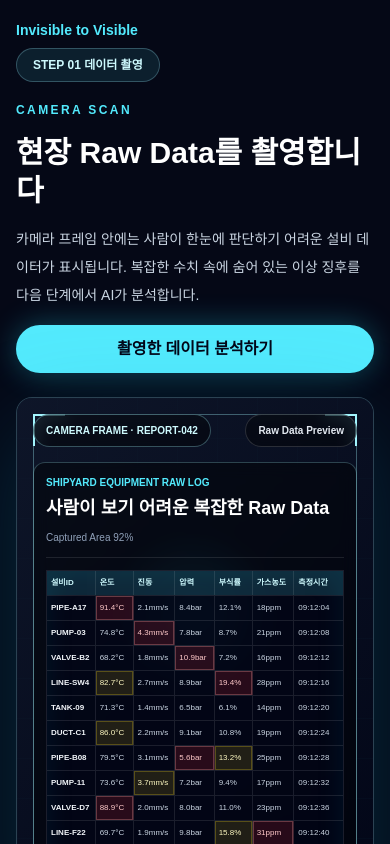
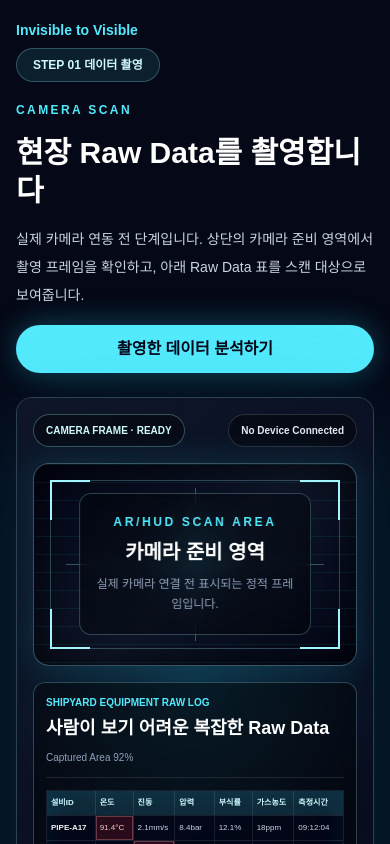
Before and after one commit to rladhEKd/invisible-to-visible, a Next.js app: page /scan in a window 390 px wide. Shown: the top 844 px of the page. Built offline with nearby package versions, Linux system fonts and the light colour scheme.

Commit message:
Refine responsive layout and scan camera frame

```diff
--- a/app/scan/page.tsx
+++ b/app/scan/page.tsx
@@ -99,9 +99,9 @@ export default function ScanPage() {
               현장 Raw Data를 촬영합니다
             </h1>
             <p className="text-sm leading-7 text-slate-300 md:text-base md:leading-8">
-              카메라 프레임 안에는 사람이 한눈에 판단하기 어려운 설비 데이터가
-              표시됩니다. 복잡한 수치 속에 숨어 있는 이상 징후를 다음 단계에서
-              AI가 분석합니다.
+              실제 카메라 연동 전 단계입니다. 상단의 카메라 준비 영역에서
+              촬영 프레임을 확인하고, 아래 Raw Data 표를 스캔 대상으로
+              보여줍니다.
             </p>
             <Link
               href="/analyzing"
@@ -111,20 +111,45 @@ export default function ScanPage() {
             </Link>
           </section>
 
-          <section className="relative min-h-[520px] overflow-hidden rounded-2xl border border-cyan-200/25 bg-slate-950 shadow-[0_30px_100px_rgba(8,145,178,0.24)] sm:min-h-[620px] sm:rounded-[28px]">
+          <section className="relative overflow-hidden rounded-2xl border border-cyan-200/25 bg-slate-950 p-4 shadow-[0_30px_100px_rgba(8,145,178,0.24)] sm:rounded-[28px] sm:p-6">
             <div className="absolute inset-0 bg-[linear-gradient(rgba(34,211,238,0.08)_1px,transparent_1px),linear-gradient(90deg,rgba(34,211,238,0.08)_1px,transparent_1px)] bg-[size:40px_40px]" />
-            <div className="absolute inset-0 bg-[radial-gradient(circle_at_50%_42%,rgba(34,211,238,0.16),transparent_24%),linear-gradient(135deg,rgba(15,23,42,0.92),rgba(2,6,23,0.72))]" />
+            <div className="absolute inset-0 bg-[radial-gradient(circle_at_50%_28%,rgba(34,211,238,0.16),transparent_25%),linear-gradient(135deg,rgba(15,23,42,0.92),rgba(2,6,23,0.72))]" />
 
-            <div className="absolute left-4 right-4 top-4 z-10 flex items-center justify-between gap-2 text-[10px] font-semibold text-cyan-100 sm:left-6 sm:right-6 sm:top-6 sm:text-xs">
+            <div className="relative space-y-4 sm:space-y-5">
+              <div className="flex items-center justify-between gap-2 text-[10px] font-semibold text-cyan-100 sm:text-xs">
                 <span className="rounded-full border border-cyan-200/30 bg-black/40 px-3 py-2 backdrop-blur sm:px-4">
-                CAMERA FRAME · REPORT-042
+                  CAMERA FRAME · READY
                 </span>
                 <span className="rounded-full border border-white/15 bg-black/40 px-3 py-2 text-slate-200 backdrop-blur sm:px-4">
-                Raw Data Preview
+                  No Device Connected
                 </span>
               </div>
 
-            <div className="absolute inset-4 top-16 rounded-xl border border-cyan-200/25 bg-black/42 p-3 backdrop-blur-sm sm:inset-10 sm:top-20 sm:rounded-2xl sm:p-4">
+              <div className="relative aspect-[16/10] w-full overflow-hidden rounded-2xl border border-cyan-200/30 bg-[radial-gradient(circle_at_50%_45%,rgba(34,211,238,0.12),transparent_30%),linear-gradient(135deg,#020617,#0f172a_52%,#020617)] shadow-[inset_0_0_50px_rgba(0,0,0,0.8),0_0_34px_rgba(34,211,238,0.16)] sm:aspect-[16/7]">
+                <div className="absolute inset-0 bg-[linear-gradient(rgba(34,211,238,0.08)_1px,transparent_1px)] bg-[size:100%_18px]" />
+                <div className="absolute inset-x-8 top-1/2 h-px bg-cyan-200/30" />
+                <div className="absolute inset-y-6 left-1/2 w-px bg-cyan-200/30" />
+
+                <div className="absolute inset-4 border border-cyan-200/25" />
+                <div className="absolute left-4 top-4 h-10 w-10 border-l-2 border-t-2 border-cyan-200 sm:h-14 sm:w-14" />
+                <div className="absolute right-4 top-4 h-10 w-10 border-r-2 border-t-2 border-cyan-200 sm:h-14 sm:w-14" />
+                <div className="absolute bottom-4 left-4 h-10 w-10 border-b-2 border-l-2 border-cyan-200 sm:h-14 sm:w-14" />
+                <div className="absolute bottom-4 right-4 h-10 w-10 border-b-2 border-r-2 border-cyan-200 sm:h-14 sm:w-14" />
+
+                <div className="absolute left-1/2 top-1/2 w-[72%] -translate-x-1/2 -translate-y-1/2 rounded-xl border border-cyan-200/25 bg-black/35 px-4 py-5 text-center backdrop-blur-sm sm:w-auto sm:px-8">
+                  <p className="text-xs font-bold tracking-[0.22em] text-cyan-300">
+                    AR/HUD SCAN AREA
+                  </p>
+                  <p className="mt-2 text-xl font-bold text-white sm:text-2xl">
+                    카메라 준비 영역
+                  </p>
+                  <p className="mt-2 text-xs leading-5 text-slate-400 sm:text-sm">
+                    실제 카메라 연결 전 표시되는 정적 프레임입니다.
+                  </p>
+                </div>
+              </div>
+
+              <div className="rounded-xl border border-cyan-200/25 bg-black/42 p-3 backdrop-blur-sm sm:rounded-2xl sm:p-4">
                 <div className="mb-3 flex flex-col gap-2 border-b border-white/10 pb-3 sm:mb-4 sm:flex-row sm:items-center sm:justify-between">
                   <div>
                     <p className="text-[10px] font-bold text-cyan-300 sm:text-xs">
@@ -134,7 +159,9 @@ export default function ScanPage() {
                       사람이 보기 어려운 복잡한 Raw Data
                     </h2>
                   </div>
-                <p className="text-[10px] text-slate-400 sm:text-xs">Captured Area 92%</p>
+                  <p className="text-[10px] text-slate-400 sm:text-xs">
+                    Captured Area 92%
+                  </p>
                 </div>
 
                 <div className="overflow-hidden border border-white/10 bg-slate-950/65 shadow-[inset_0_0_28px_rgba(8,145,178,0.12)]">
@@ -181,12 +208,7 @@ export default function ScanPage() {
                   </div>
                 </div>
               </div>
-
-            <div className="absolute inset-4 border border-cyan-200/35 sm:inset-6" />
-            <div className="absolute left-4 top-4 h-8 w-8 border-l-2 border-t-2 border-cyan-200 sm:left-6 sm:top-6 sm:h-12 sm:w-12" />
-            <div className="absolute right-4 top-4 h-8 w-8 border-r-2 border-t-2 border-cyan-200 sm:right-6 sm:top-6 sm:h-12 sm:w-12" />
-            <div className="absolute bottom-4 left-4 h-8 w-8 border-b-2 border-l-2 border-cyan-200 sm:bottom-6 sm:left-6 sm:h-12 sm:w-12" />
-            <div className="absolute bottom-4 right-4 h-8 w-8 border-b-2 border-r-2 border-cyan-200 sm:bottom-6 sm:right-6 sm:h-12 sm:w-12" />
+            </div>
           </section>
         </div>
       </section>
```
Lines whose indentation alone changed are shown as unchanged.
